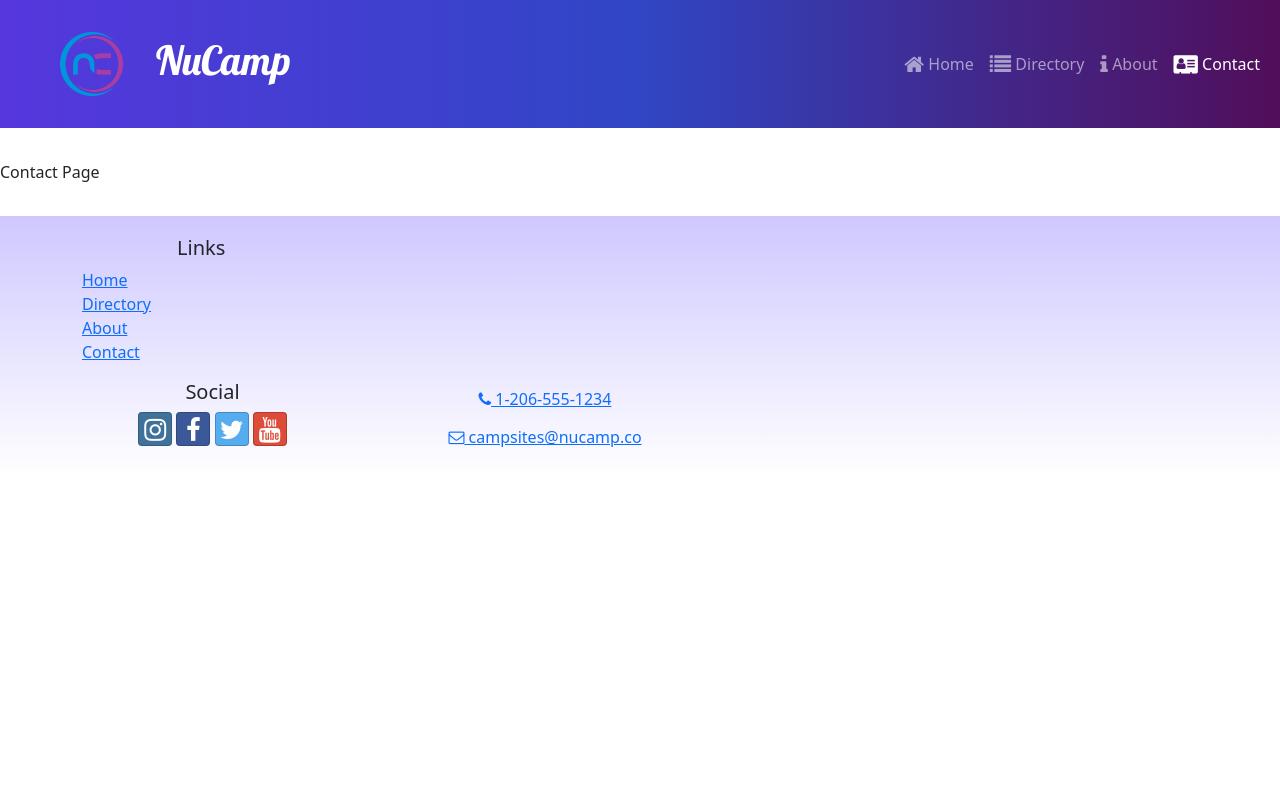
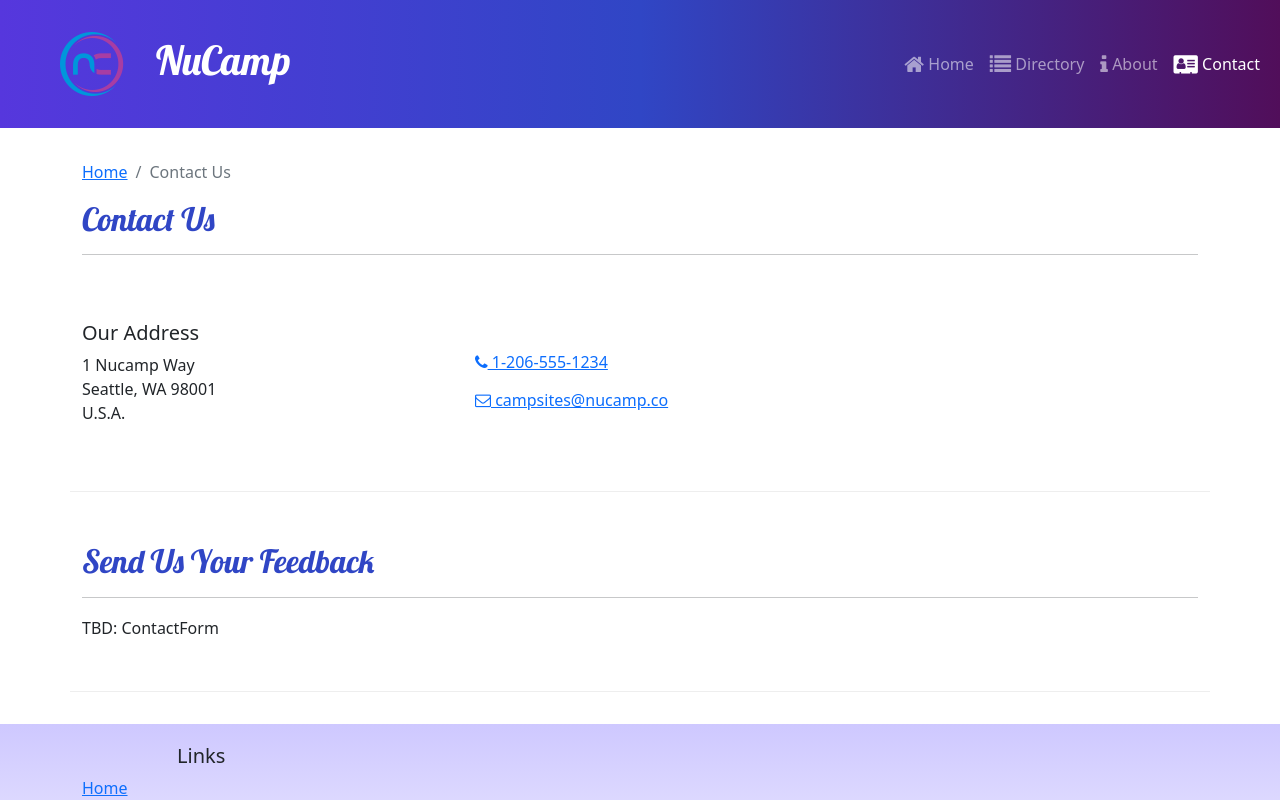
Before and after one commit to sruthiravindra/reactreduxapp1, a React (Create React App) app: page /contact in a window 1280 px wide. Shown: the top 800 px of the page. Built offline with nearby package versions, Linux system fonts and the light colour scheme.

Commit message:
ContactPage

```diff
--- a/src/pages/ContactPage.js
+++ b/src/pages/ContactPage.js
@@ -1,6 +1,48 @@
-const ContactPage = () =>{
-    return(
-        <div>Contact Page</div>
+import { Col, Container, Row } from "reactstrap";
+import SubHeader from '../components/SubHeader';
+
+const ContactPage = () => {
+    return (
+        <Container>
+            <SubHeader current='Contact Us' />
+            <Row className='row-content align-items-center'>
+                <Col sm='4'>
+                    <h5>Our Address</h5>
+                    <address>
+                        1 Nucamp Way
+                        <br />
+                        Seattle, WA 98001
+                        <br />
+                        U.S.A.
+                    </address>
+                </Col>
+                <Col>
+                    <a
+                        role='button'
+                        className='btn btn-link'
+                        href='tel:+12065551234'
+                    >
+                        <i className='fa fa-phone' /> 1-206-555-1234
+                    </a>
+                    <br />
+                    <a
+                        role='button'
+                        className='btn btn-link'
+                        href='mailto:fakeemail@fakeemail.co'
+                    >
+                        <i className='fa fa-envelope-o' /> campsites@nucamp.co
+                    </a>
+                </Col>
+            </Row>
+            <Row className='row-content'>
+                <Col xs='12'>
+                    <h2>Send Us Your Feedback</h2>
+                    <hr />
+                </Col>
+                <Col md='10'>TBD: ContactForm
+                </Col>
+            </Row>
+        </Container>
     )
 }
 
```
